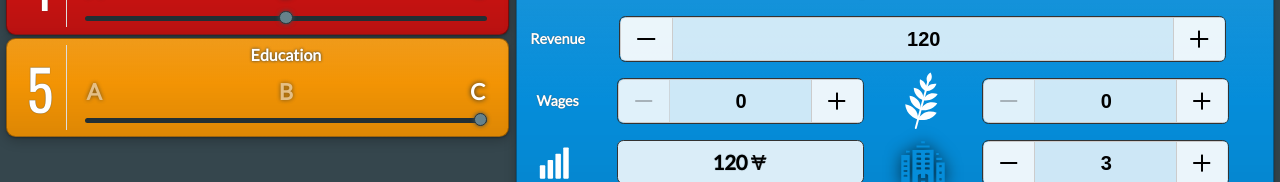
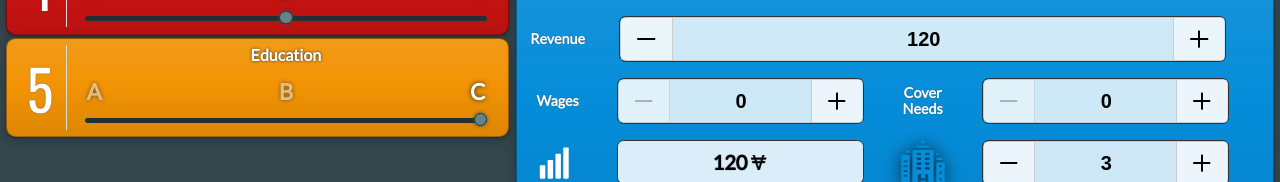
Before and after one commit to Boatera/hegemony-taxes, a Vue app: page / in a window 1280 px wide. Shown: the part 437-619 px from the top of the page. Built offline with nearby package versions, Linux system fonts and the light colour scheme.

Commit message:
style: replace food icon with Cover Needs text label

```diff
--- a/src/components/CapitalistClass.vue
+++ b/src/components/CapitalistClass.vue
@@ -59,7 +59,7 @@ const corporateTax = computed(() => getCorporateTax(cGrossIncome.value - employm
 
             <div class="split">
                 <Tooltip :text="$t('hint.capitalist.foodSold')">
-                    <div class="parameter-icon icon-food" />
+                    <div class="parameter-label">{{ $t('taxes.coverNeeds') }}</div>
                 </Tooltip>
                 <div class="capitalist-parameter parameter-food">
                     <NumberInput :min="0" :max="999" :intervalTimeout="40" v-model.number="cFoodSold" />
--- a/src/translation/de.ts
+++ b/src/translation/de.ts
@@ -12,6 +12,7 @@ export default {
         employment: 'Lohnsteuer',
         revenue: 'Einnahmen',
         foodSold: 'Verkaufte Lebensmittel',
+        coverNeeds: 'Bedürfnisse decken',
         grossIncome: 'Bruttoeinkommen',
         treasury: 'Staatskasse',
         wages: 'Löhne',
--- a/src/translation/en.ts
+++ b/src/translation/en.ts
@@ -12,6 +12,7 @@ export default {
         employment: 'Employment Tax',
         revenue: 'Revenue',
         foodSold: 'Food Sold',
+        coverNeeds: 'Cover Needs',
         grossIncome: 'Gross Income',
         treasury: 'Treasury',
         wages: 'Wages',
--- a/src/translation/es.ts
+++ b/src/translation/es.ts
@@ -12,6 +12,7 @@ export default {
         employment: 'Impuesto de empleo',
         revenue: 'Ingresos',
         foodSold: 'Comida vendida',
+        coverNeeds: 'Cubrir necesidades',
         grossIncome: 'Ingresos brutos',
         treasury: 'Tesorería',
         wages: 'Salarios',
```
